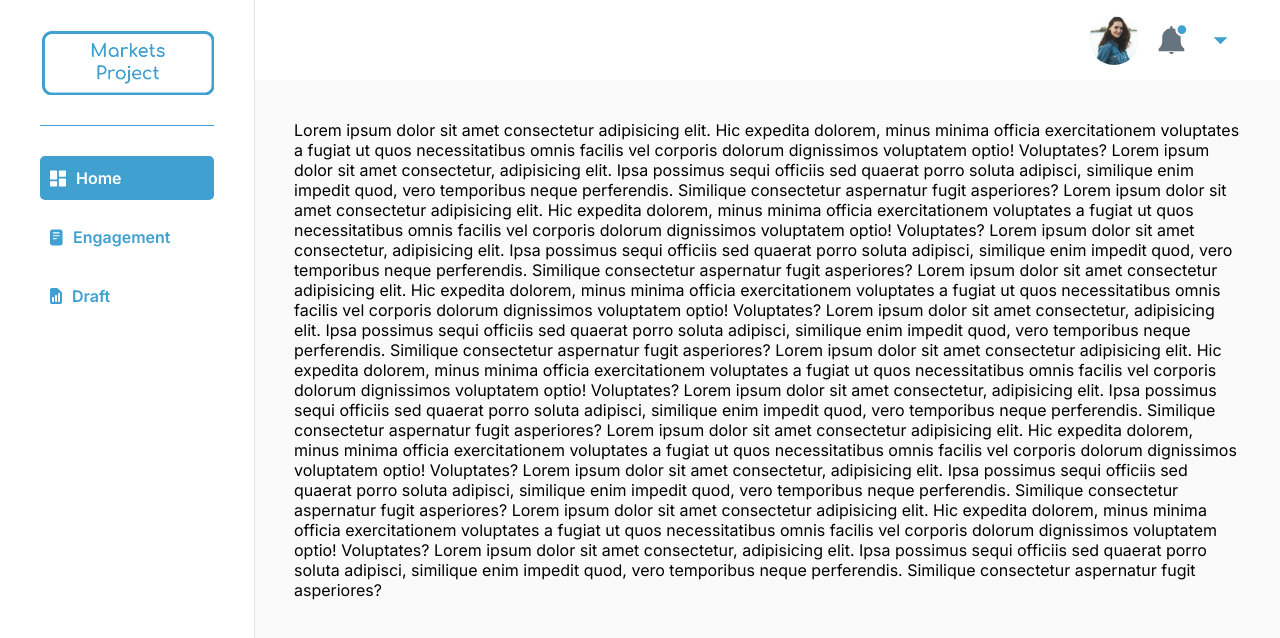
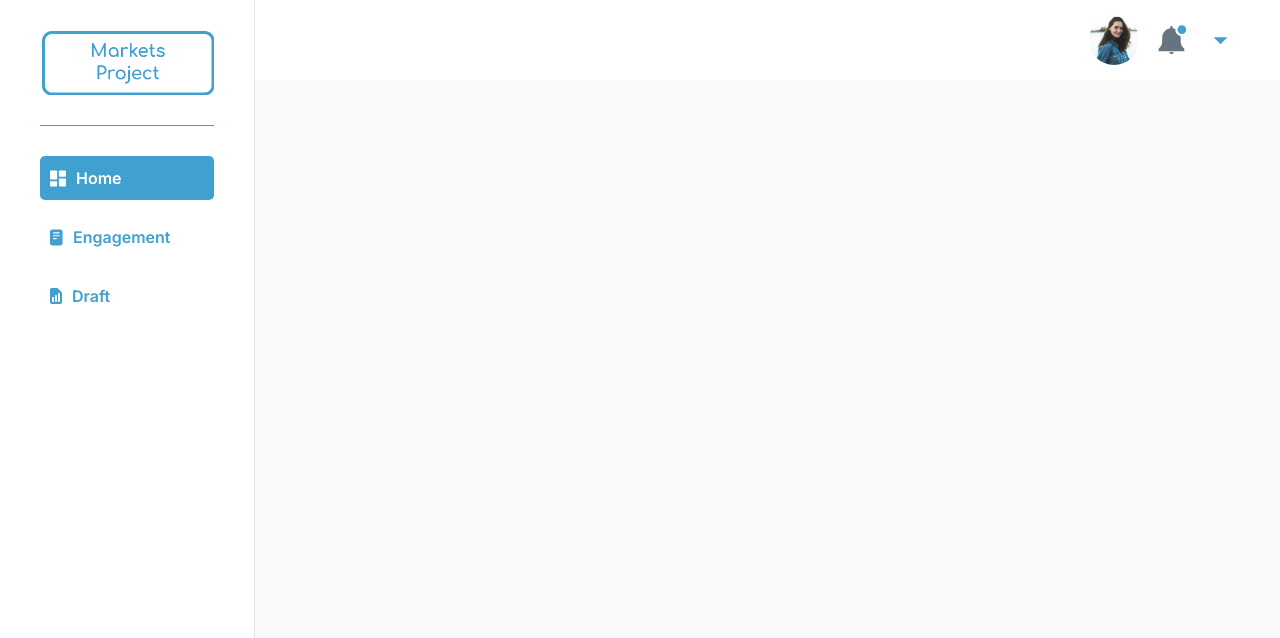
Before and after one commit to maulanaadil/Market-post, a React (Vite) app: page / in a window 1280 px wide. Shown: the top 638 px of the page. Built offline with nearby package versions, Linux system fonts and the light colour scheme.

Commit message:
refactor alias path each modules

```diff
--- a/src/modules/index.jsx
+++ b/src/modules/index.jsx
@@ -2,5 +2,18 @@ import FormSignIn from './form-signin';
 import FormSignUp from './form-signup';
 import GreetingsBanner from './greetings-banner';
 import SidebarCreatePost from './sidebar-create-post';
+import Sidebar from './sidebar';
+import Header from './header';
+import CardDraft from './card-draft';
+import { MainLayout } from './layouts';
 
-export { FormSignIn, FormSignUp, GreetingsBanner, SidebarCreatePost };
+export {
+  FormSignIn,
+  FormSignUp,
+  GreetingsBanner,
+  SidebarCreatePost,
+  CardDraft,
+  MainLayout,
+  Sidebar,
+  Header,
+};
--- /dev/null
+++ b/src/modules/layouts/index.jsx
@@ -0,0 +1,3 @@
+import MainLayout from './main-layout';
+
+export { MainLayout };
--- a/src/pages/draft/index.jsx
+++ b/src/pages/draft/index.jsx
@@ -1,8 +1,6 @@
 import React, { useState } from 'react';
 
-import CardDraft from '@modules/card-draft';
-import MainLayout from '@modules/layouts/main-layout';
-import { SidebarCreatePost } from '@modules';
+import { SidebarCreatePost, CardDraft, MainLayout } from '@modules';
 
 export default function DraftPage() {
   const [showCreatePost, setShowCreatePost] = useState(false);
--- a/src/pages/home/index.jsx
+++ b/src/pages/home/index.jsx
@@ -1,54 +1,16 @@
 import React, { useState } from 'react';
-import MainLayout from '@modules/layouts/main-layout';
-import { SidebarCreatePost } from '../../modules';
+import { SidebarCreatePost, MainLayout } from '@modules';
 
 export default function HomePage() {
   const [showSidebarPost, setShowSidebarPost] = useState(false);
   return (
     <>
-      <SidebarCreatePost show={showSidebarPost} setShow={setShowSidebarPost} />
       <MainLayout>
-        Lorem ipsum dolor sit amet consectetur adipisicing elit. Hic expedita
-        dolorem, minus minima officia exercitationem voluptates a fugiat ut quos
-        necessitatibus omnis facilis vel corporis dolorum dignissimos voluptatem
-        optio! Voluptates? Lorem ipsum dolor sit amet consectetur, adipisicing
-        elit. Ipsa possimus sequi officiis sed quaerat porro soluta adipisci,
-        similique enim impedit quod, vero temporibus neque perferendis.
-        Similique consectetur aspernatur fugit asperiores? Lorem ipsum dolor sit
-        amet consectetur adipisicing elit. Hic expedita dolorem, minus minima
-        officia exercitationem voluptates a fugiat ut quos necessitatibus omnis
-        facilis vel corporis dolorum dignissimos voluptatem optio! Voluptates?
-        Lorem ipsum dolor sit amet consectetur, adipisicing elit. Ipsa possimus
-        sequi officiis sed quaerat porro soluta adipisci, similique enim impedit
-        quod, vero temporibus neque perferendis. Similique consectetur
-        aspernatur fugit asperiores? Lorem ipsum dolor sit amet consectetur
-        adipisicing elit. Hic expedita dolorem, minus minima officia
-        exercitationem voluptates a fugiat ut quos necessitatibus omnis facilis
-        vel corporis dolorum dignissimos voluptatem optio! Voluptates? Lorem
-        ipsum dolor sit amet consectetur, adipisicing elit. Ipsa possimus sequi
-        officiis sed quaerat porro soluta adipisci, similique enim impedit quod,
-        vero temporibus neque perferendis. Similique consectetur aspernatur
-        fugit asperiores? Lorem ipsum dolor sit amet consectetur adipisicing
-        elit. Hic expedita dolorem, minus minima officia exercitationem
-        voluptates a fugiat ut quos necessitatibus omnis facilis vel corporis
-        dolorum dignissimos voluptatem optio! Voluptates? Lorem ipsum dolor sit
-        amet consectetur, adipisicing elit. Ipsa possimus sequi officiis sed
-        quaerat porro soluta adipisci, similique enim impedit quod, vero
-        temporibus neque perferendis. Similique consectetur aspernatur fugit
-        asperiores? Lorem ipsum dolor sit amet consectetur adipisicing elit. Hic
-        expedita dolorem, minus minima officia exercitationem voluptates a
-        fugiat ut quos necessitatibus omnis facilis vel corporis dolorum
-        dignissimos voluptatem optio! Voluptates? Lorem ipsum dolor sit amet
-        consectetur, adipisicing elit. Ipsa possimus sequi officiis sed quaerat
-        porro soluta adipisci, similique enim impedit quod, vero temporibus
-        neque perferendis. Similique consectetur aspernatur fugit asperiores?
-        Lorem ipsum dolor sit amet consectetur adipisicing elit. Hic expedita
-        dolorem, minus minima officia exercitationem voluptates a fugiat ut quos
-        necessitatibus omnis facilis vel corporis dolorum dignissimos voluptatem
-        optio! Voluptates? Lorem ipsum dolor sit amet consectetur, adipisicing
-        elit. Ipsa possimus sequi officiis sed quaerat porro soluta adipisci,
-        similique enim impedit quod, vero temporibus neque perferendis.
-        Similique consectetur aspernatur fugit asperiores?
+        <SidebarCreatePost
+          show={showSidebarPost}
+          setShow={setShowSidebarPost}
+        />
+        {/* Table Goes Here! */}
       </MainLayout>
     </>
   );
```
